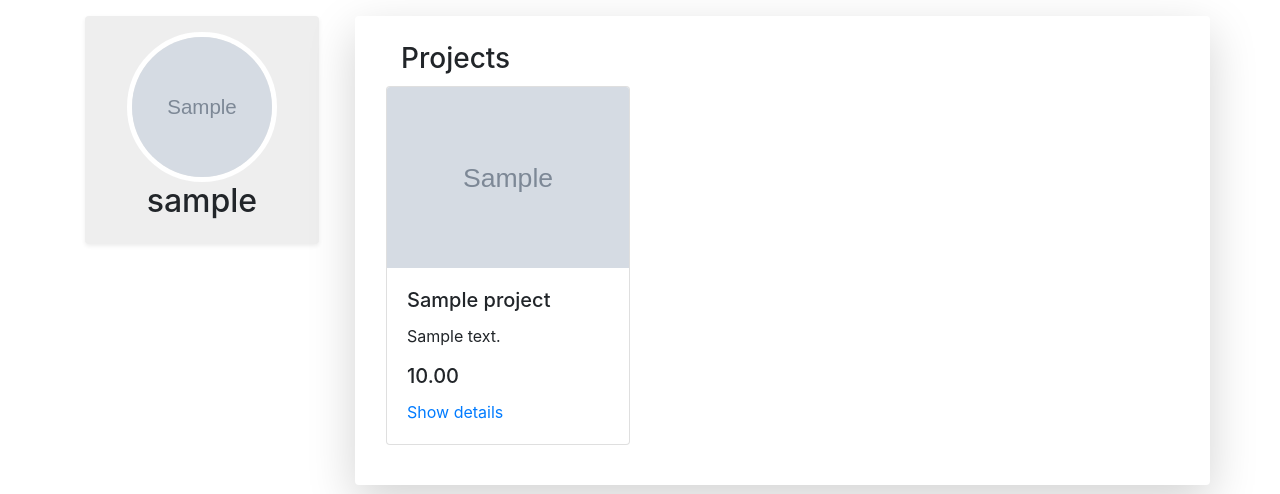
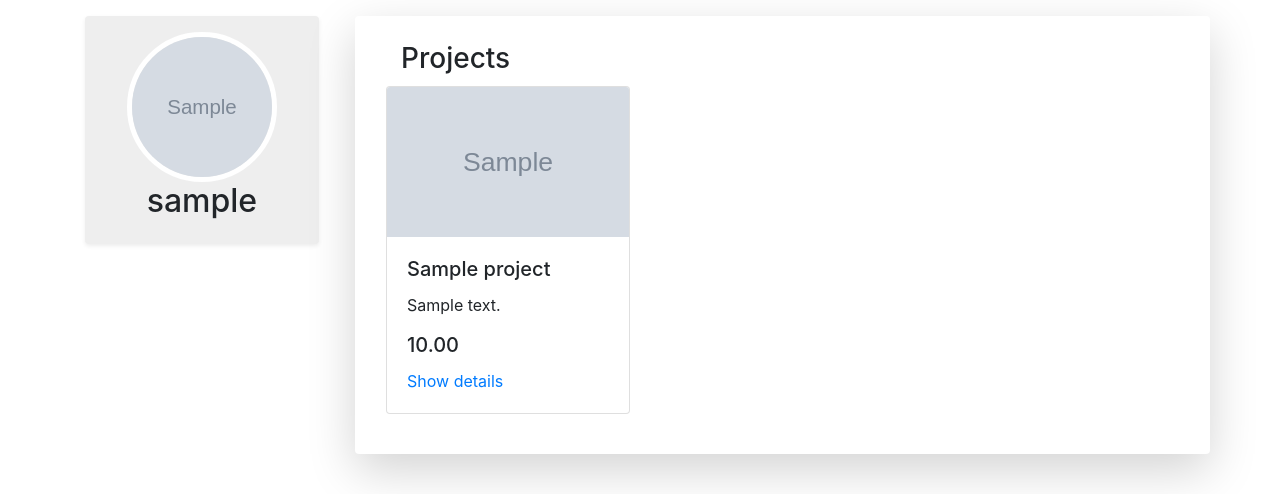
Before and after one commit to Esraa9955/django-crowd-funding-web-app, a Django app: page /project/userprofile/ in a window 1280 px wide. Shown: the part 56-550 px from the top of the page. Run offline with Django 5.2, Linux system fonts and the light colour scheme; a user stored in the database is signed in; tables that the repository leaves empty hold one stand-in row (values such as "Sample post"); grey boxes marked "Sample" are stand-in pictures; some libraries are stand-ins or nearby versions.

Commit message:
make another designs

```diff
--- a/project/templates/projectdir/user_profile.html
+++ b/project/templates/projectdir/user_profile.html
@@ -68,7 +68,7 @@
                         <div class="col-lg-4 col-md-6 col-sm-12 mb-4">
                             <div class="card">
                                 {% if project.images.first %}
-                                <img src="{{ project.images.first.image.url }}" class="card-img-top"
+                                <img style="height: 150px;" src="{{ project.images.first.image.url }}" class="card-img-top"
                                     alt="Project Image">
                                 {% endif %}
                                 <div class="card-body">
--- a/project/views.py
+++ b/project/views.py
@@ -197,7 +197,7 @@ def cancel_project(request, project_id):
     project = get_object_or_404(Project, pk=project_id)
     if project.is_cancelable:
         project.delete()
-        return redirect(reverse('projects.list'))
+        return redirect(reverse('user_project'))
     else:
         return redirect('user_profile', project_id=project_id)
 
```
Also changed, not shown: media/project/images/Capture_mrip33v.PNG (added), media/project/images/photo1708036932_NBrPKmH.jpeg (added), media/project/images/photo1708036949_jezILVe.jpeg (added).
